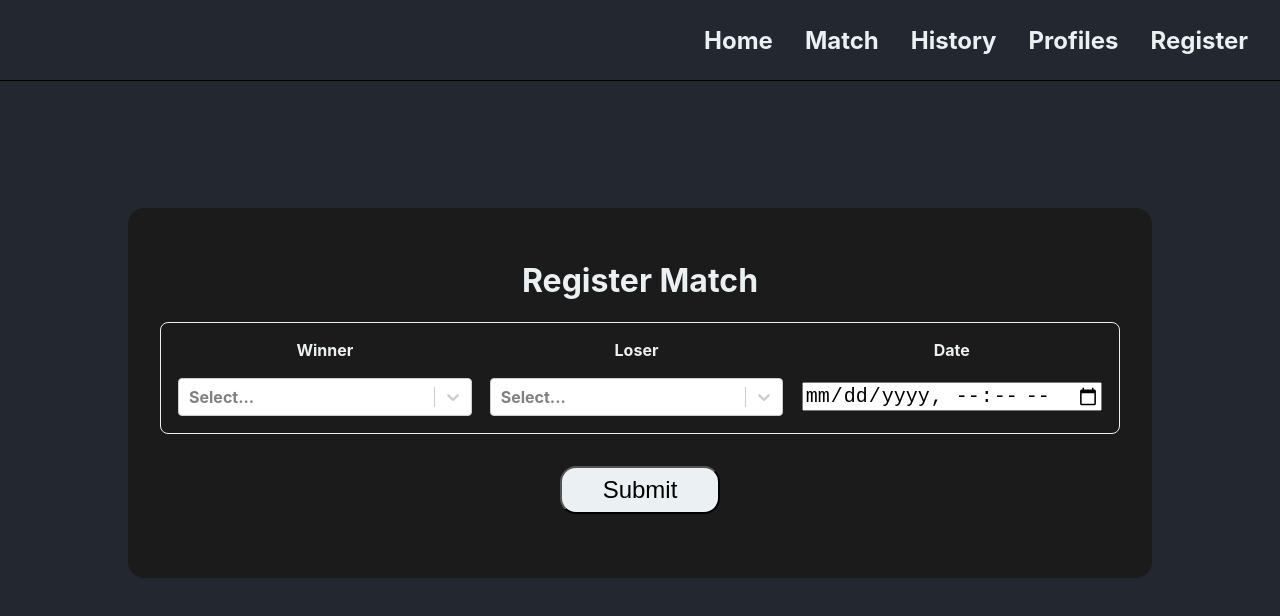
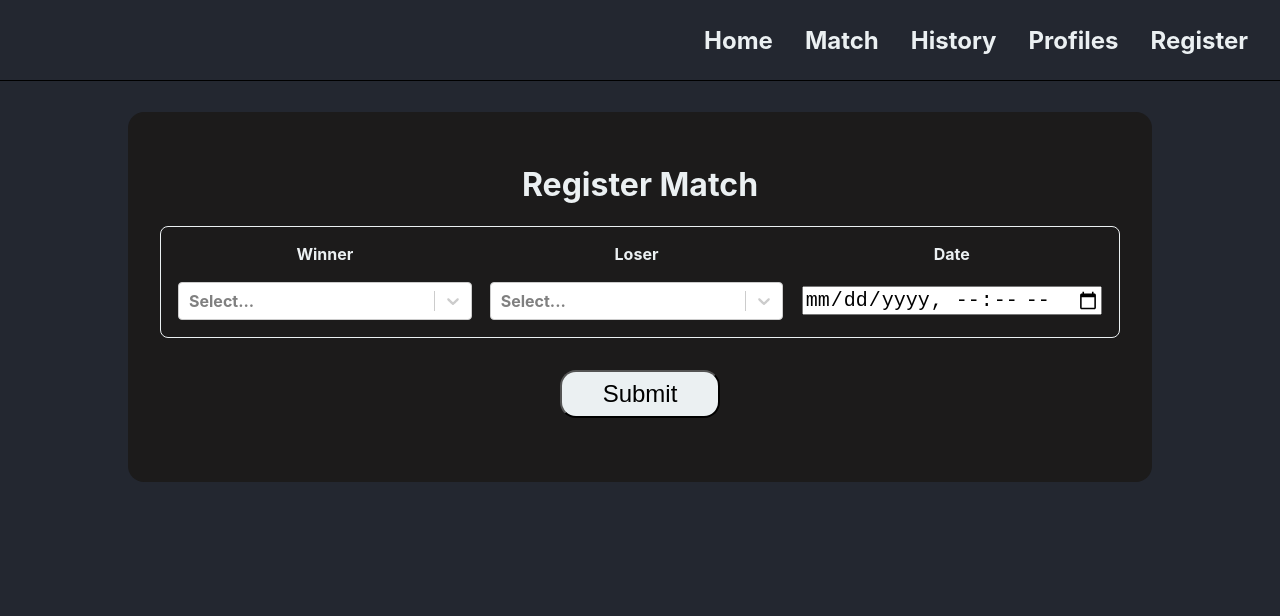
Before and after one commit to sivertjoe/Table-tennis, a React app in the folder website/: page /match in a window 1280 px wide. Built offline with nearby package versions, Linux system fonts and the light colour scheme; no server answers.

Commit message:
Fix margins on container

```diff
--- a/website/src/components/leaderboard/Leaderboard.css
+++ b/website/src/components/leaderboard/Leaderboard.css
@@ -3,10 +3,11 @@
   width: 80%;
   max-width: 60rem;
   height: fit-content;
-  margin: 8rem auto auto auto;
+  margin: 2rem auto auto auto;
   border-radius: 1rem;
   padding: 2rem 2rem;
 }
+
 .center {
   text-align: center;
 }
--- a/website/src/pages/history/History.css
+++ b/website/src/pages/history/History.css
@@ -3,7 +3,7 @@
   width: 80%;
   max-width: 60rem;
   height: fit-content;
-  margin: 8rem auto auto auto;
+  margin: 2rem auto auto auto;
   border-radius: 1rem;
   padding: 2rem 2rem;
 }
--- a/website/src/pages/profile-page/ProfilePage.css
+++ b/website/src/pages/profile-page/ProfilePage.css
@@ -3,7 +3,7 @@
   width: 80%;
   max-width: 60rem;
   height: fit-content;
-  margin: 8rem auto auto auto;
+  margin: 2rem auto auto auto;
   border-radius: 1rem;
   padding: 2rem 2rem;
 }
--- a/website/src/pages/register-match/RegisterMatch.css
+++ b/website/src/pages/register-match/RegisterMatch.css
@@ -3,7 +3,7 @@
   width: 80%;
   max-width: 60rem;
   height: fit-content;
-  margin: 8rem auto auto auto;
+  margin: 2rem auto auto auto;
   border-radius: 1rem;
   padding: 2rem 2rem;
 }
--- a/website/src/pages/register/RegisterPage.css
+++ b/website/src/pages/register/RegisterPage.css
@@ -3,7 +3,7 @@
   width: 80%;
   max-width: 60rem;
   height: fit-content;
-  margin: 8rem auto auto auto;
+  margin: 2rem auto auto auto;
   border-radius: 1rem;
   padding: 2rem 2rem;
 }
```
